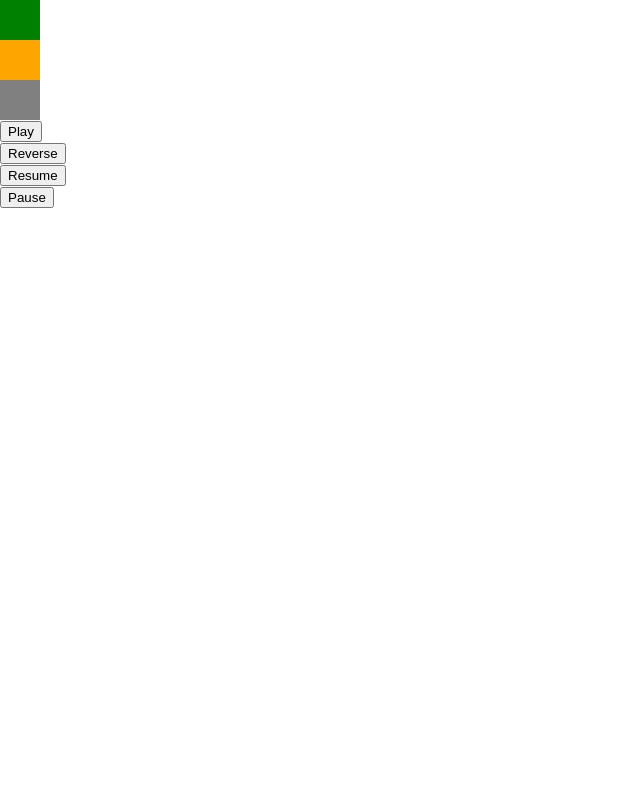
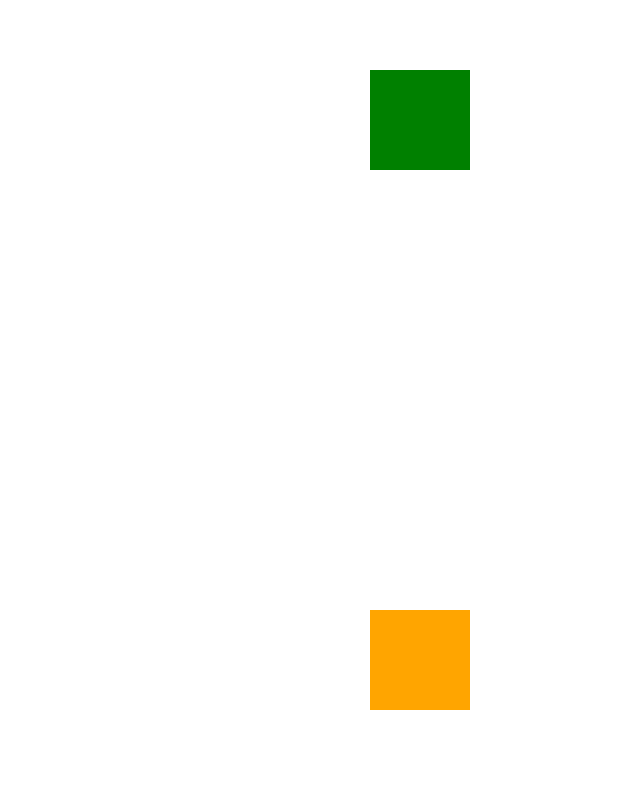
Before and after one commit to haseebDotJs/learning-gsap, a Next.js app: page / in a window 1280 px wide. Shown: the top 800 px of the page, without its empty margins (0-640 px from the left). Built offline with nearby package versions, Linux system fonts and the light colour scheme.

Commit message:
animate boxes on scroll

```diff
--- a/pages/index.tsx
+++ b/pages/index.tsx
@@ -3,13 +3,16 @@ import React, { useEffect } from "react";
 
 //
 import { gsap } from "gsap";
+import { ScrollTrigger } from "gsap/dist/ScrollTrigger";
 
 const Home: NextPage = () => {
-  let tween;
-  if (typeof document !== "undefined") {
-    tween = gsap.fromTo(
-      ".box",
-      {
+  // let tween;
+
+  useEffect(() => {
+    gsap.registerPlugin(ScrollTrigger);
+    const from = (__className: string) => {
+      return {
+        scrollTrigger: __className,
         rotation: 360,
         duration: 2,
         ease: "elastic",
@@ -17,47 +20,42 @@ const Home: NextPage = () => {
         // immediateRender: true,
         // paused: true,
         opacity: 0,
-      },
-      {
-        opacity: 1,
-        x: 100,
-        scale: 1.5,
-      }
-    );
-  }
-  // useEffect(() => {
-  //   gsap.to(document.querySelectorAll(".box"), {
-  //     rotation: 27,
-  //     x: 100,
-  //     duration: 1,
-  //   });
-  // }, []);
+      };
+    };
+    const to = (__className: string) => {
+      return { scrollTrigger: __className, opacity: 1, x: 400, scale: 2.5 };
+    };
+    gsap.fromTo(".green", from(".green"), to(".green"));
+    gsap.fromTo(".orange", from(".orange"), to(".orange"));
+    gsap.fromTo(".grey", from(".grey"), to(".grey"));
+  }, []);
 
-  const play = () => {
-    tween?.play();
-  };
-  const reverse = () => {
-    tween?.reverse();
-  };
-  const resume = () => {
-    tween?.resume();
-  };
-  const pause = () => {
-    tween?.pause();
-  };
+  // const play = () => {
+  //   tween?.play();
+  // };
+  // const reverse = () => {
+  //   tween?.reverse();
+  // };
+  // const resume = () => {
+  //   tween?.resume();
+  // };
+  // const pause = () => {
+  //   tween?.pause();
+  // };
   return (
     <React.Fragment>
       <div className="home">
-        <div>
+        <div className="box-container">
           <div className="box green"></div>
         </div>
-        <div>
+        <div className="box-container">
           <div className="box orange"></div>
         </div>
-        <div>
+        <div className="box-container">
           <div className="box grey"></div>
         </div>
       </div>
+      {/* <div>
         <div className="">
           <button onClick={play}>Play</button>
         </div>{" "}
@@ -70,6 +68,7 @@ const Home: NextPage = () => {
         <div className="">
           <button onClick={pause}>Pause</button>
         </div>
+      </div> */}
     </React.Fragment>
   );
 };
--- a/styles/globals.css
+++ b/styles/globals.css
@@ -14,7 +14,12 @@ a {
 * {
   box-sizing: border-box;
 }
-
+.box-container {
+  min-height: 55vh;
+}
+.box-container {
+  margin-top: 100px;
+}
 .box {
   display: block;
   height: 40px;
```
Lines whose indentation alone changed are shown as unchanged.
